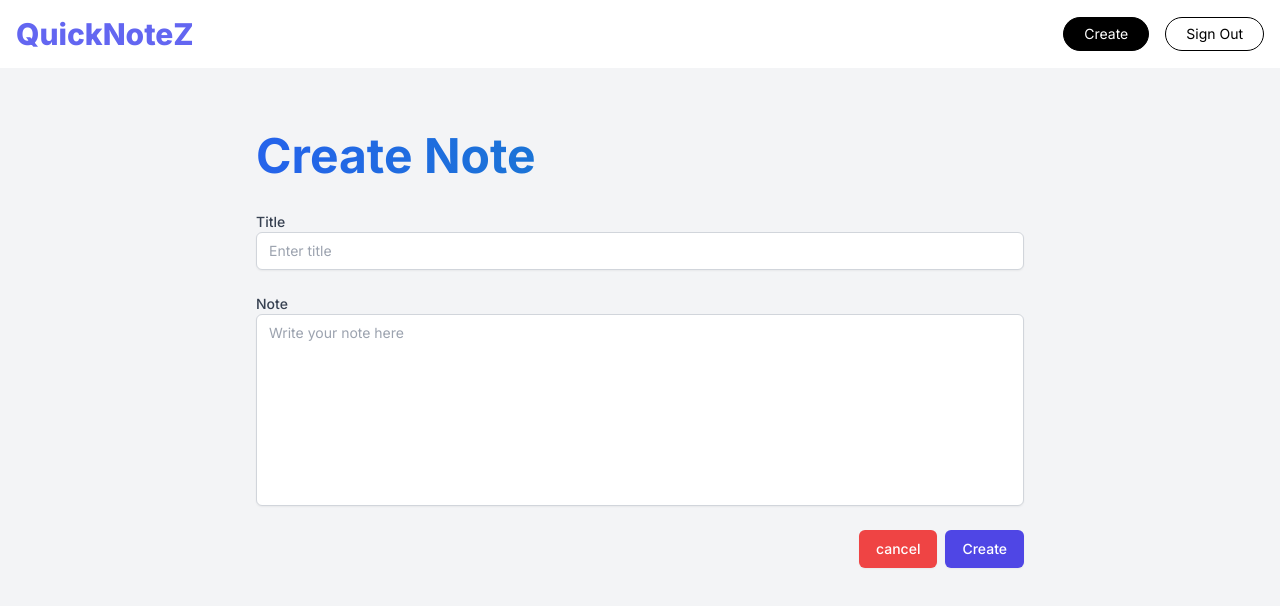
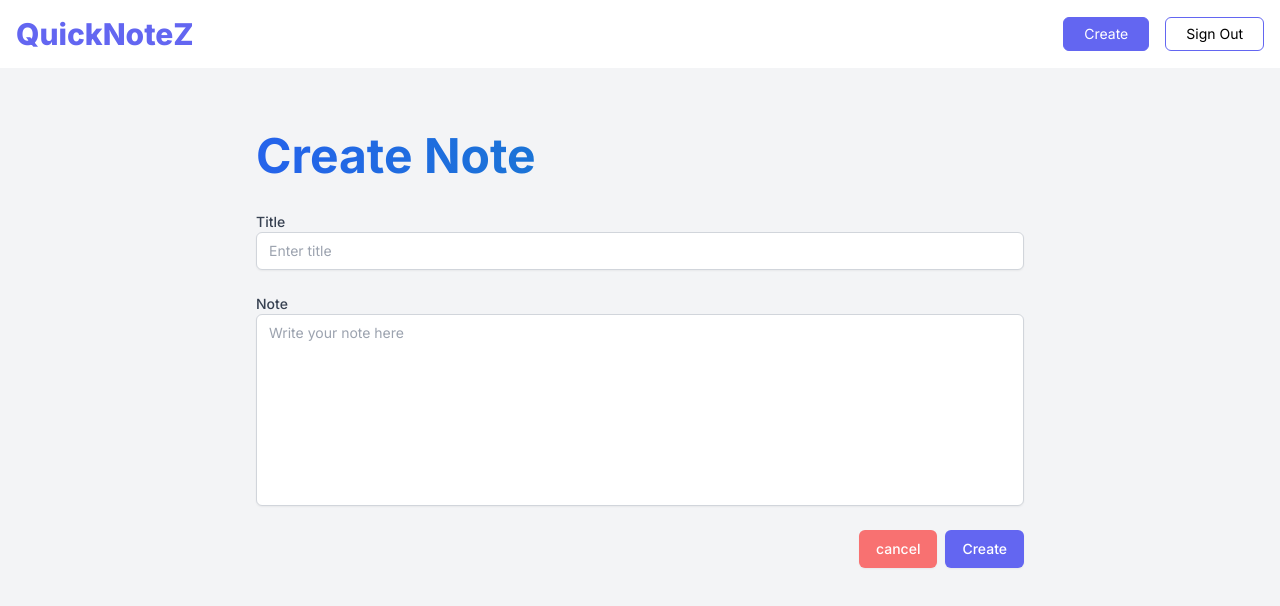
Before and after one commit to YasithaRDK/Notes-Managing-NextJS-App, a Next.js app: page /create-note in a window 1280 px wide. Shown: the top 606 px of the page. Built offline with nearby package versions, Linux system fonts and the light colour scheme.

Commit message:
complete all UI

```diff
--- a/components/Form.jsx
+++ b/components/Form.jsx
@@ -30,7 +30,10 @@ const Form = () => {
             />
           </div>
           <div className="flex justify-end">
-            <Link href="/" className="noteSubmitBtn !bg-red-500  me-2">
+            <Link
+              href="/"
+              className="noteSubmitBtn !bg-red-400 hover:!bg-red-500  me-2"
+            >
               cancel
             </Link>
             <button type="submit" className="noteSubmitBtn">
--- a/styles/globals.css
+++ b/styles/globals.css
@@ -23,11 +23,11 @@ body {
 }
 
 .black_btn {
-  @apply rounded-full border border-black bg-black py-1.5 px-5 text-white transition-all hover:bg-white hover:text-black text-center text-sm flex items-center justify-center;
+  @apply rounded-md border border-indigo-500 bg-indigo-500 py-1.5 px-5 text-white transition-all hover:bg-white hover:text-black text-center text-sm flex items-center justify-center;
 }
 
 .outline_btn {
-  @apply rounded-full border border-black bg-transparent py-1.5 px-5 text-black transition-all hover:bg-black hover:text-white text-center text-sm flex items-center justify-center;
+  @apply rounded-md border border-indigo-500 bg-transparent py-1.5 px-5 text-black transition-all hover:bg-indigo-500 hover:text-white text-center text-sm flex items-center justify-center;
 }
 
 /**Login && Register */
@@ -53,7 +53,7 @@ body {
 }
 
 .authSubmitBtn {
-  @apply w-full flex justify-center py-2 px-4 border border-transparent rounded-md shadow-sm text-sm font-medium text-white bg-indigo-600 hover:bg-indigo-700 focus:outline-none focus:ring-2 focus:ring-offset-2 focus:ring-indigo-500;
+  @apply w-full flex justify-center py-2 px-4 border border-transparent rounded-md shadow-sm text-sm font-medium text-white bg-indigo-500 hover:bg-indigo-600 focus:outline-none focus:ring-2 focus:ring-offset-2 focus:ring-indigo-500;
 }
 
 .upInLink {
@@ -61,5 +61,5 @@ body {
 }
 
 .noteSubmitBtn {
-  @apply flex justify-center py-2 px-4 border border-transparent rounded-md shadow-sm text-sm font-medium text-white bg-indigo-600 hover:bg-indigo-700 focus:outline-none focus:ring-2 focus:ring-offset-2 focus:ring-indigo-500;
+  @apply flex justify-center py-2 px-4 border border-transparent rounded-md shadow-sm text-sm font-medium text-white bg-indigo-500 hover:bg-indigo-600 focus:outline-none focus:ring-2 focus:ring-offset-2 focus:ring-indigo-500;
 }
```
